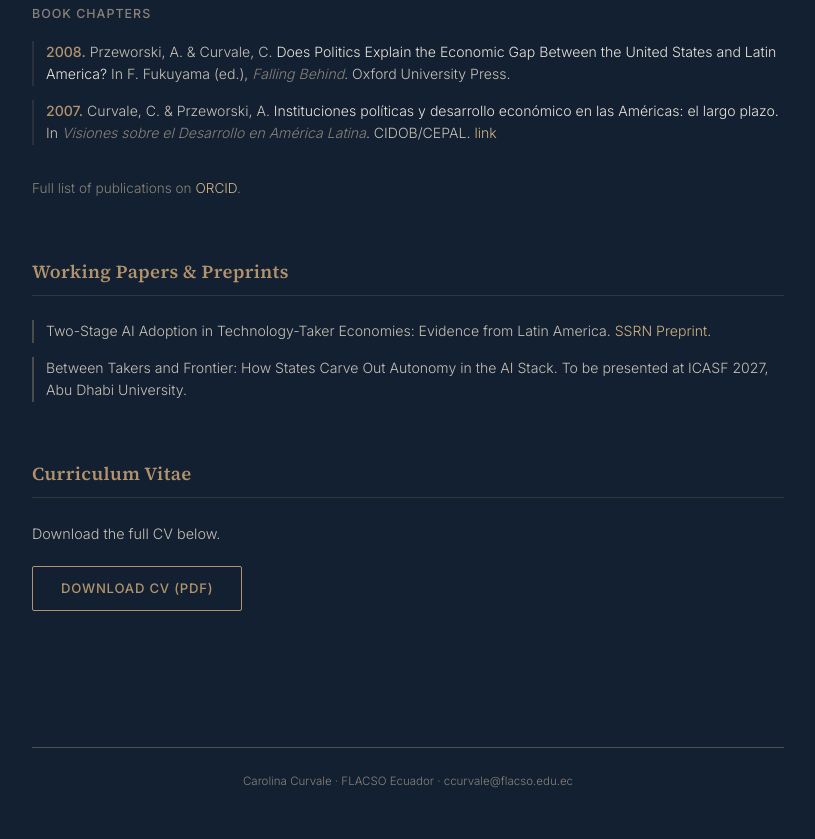
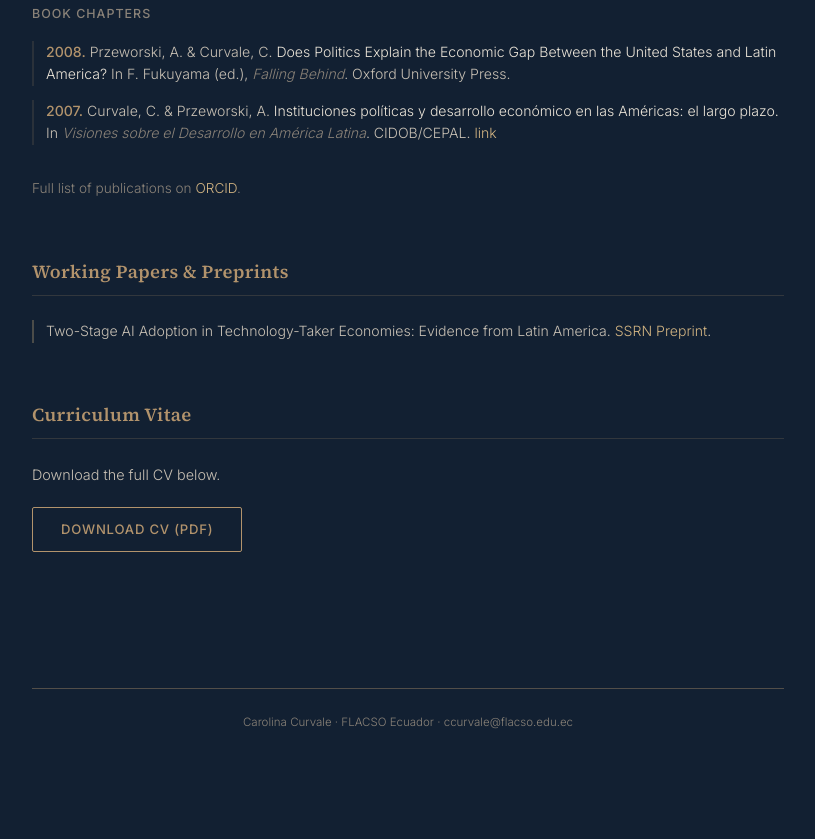
Before and after one commit to carolinacurvale/carolinacurvale.github.io, a plain HTML site: page index.html in a window 1280 px wide. Shown: the part 1371-2210 px from the top of the page, without its empty margins (232-1047 px from the left). After the commit the page ends 2151 px from the top, so only its background shows below. Drawn offline with Linux system fonts and the light colour scheme.

Commit message:
Remove preprint section on AI autonomy
Removed a preprint section related to AI autonomy.

```diff
--- a/index.html
+++ b/index.html
@@ -392,10 +392,6 @@
             <a href="https://doi.org/10.2139/ssrn.6692385" target="_blank">SSRN Preprint</a>.
         </div>
 
-        <div class="preprint">
-            <span class="title">Between Takers and Frontier: How States Carve Out Autonomy in the AI Stack.</span>
-            To be presented at ICASF 2027, Abu Dhabi University.
-        </div>
     </section>
 
     <section>
```
